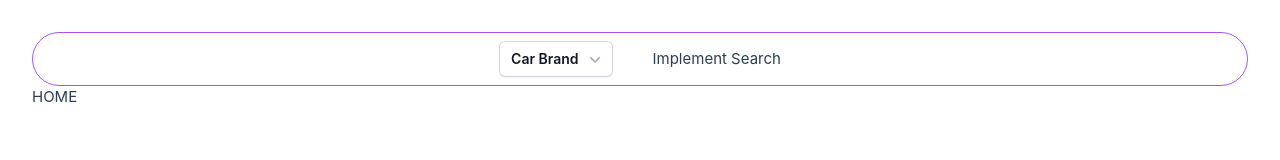
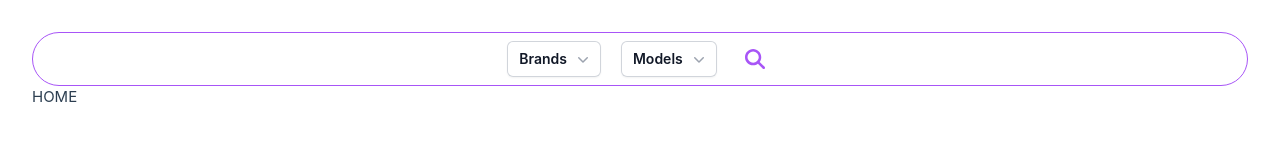
Before and after one commit to skpha13/HackItAll-Frontend, a Vue app: page / in a window 1280 px wide. Shown: the top 160 px of the page. Built offline with nearby package versions, Linux system fonts and the light colour scheme.

Commit message:
feat: done navbar

```diff
--- a/package.json
+++ b/package.json
@@ -11,6 +11,11 @@
     "type-check": "vue-tsc --build --force"
   },
   "dependencies": {
+    "@fortawesome/fontawesome-svg-core": "^6.5.2",
+    "@fortawesome/free-brands-svg-icons": "^6.5.2",
+    "@fortawesome/free-regular-svg-icons": "^6.5.2",
+    "@fortawesome/free-solid-svg-icons": "^6.5.2",
+    "@fortawesome/vue-fontawesome": "^3.0.6",
     "@headlessui/vue": "^1.7.19",
     "@heroicons/vue": "^2.1.3",
     "vue": "^3.4.21",
--- a/src/App.vue
+++ b/src/App.vue
@@ -1,6 +1,7 @@
 <script setup lang="ts">
 import { RouterView } from 'vue-router'
 import DropdownCarBrand from "@/components/DropdownCarBrand.vue";
+import {ref} from "vue";
 
 const marcaMasina = [
     "audi",
@@ -16,19 +17,41 @@ const brandMarcaMasina = [
   "RS"
 ]
 
-const getCarsFromBrand = async () => {
-  console.log(brandMarcaMasina);
-  return brandMarcaMasina;
+const brand = ref("");
+const model = ref("");
+const getCarsFromBrand = async (carBrand: string) => {
+  brand.value = carBrand;
+//   TODO: Fetch cars from brand
 }
 
+const setModel = (carModel: string) => {
+  model.value = carModel;
+}
+
+const submitSearch = async () => {
+  console.log(brand.value, model.value);
+}
 
 </script>
 
 <template>
   <div class="flex flex-row justify-center items-center
               border border-purple-500 rounded-full p-2">
-    <DropdownCarBrand @has-chosen-brand="getCarsFromBrand" :car-brands="marcaMasina" class="mr-10"></DropdownCarBrand>
-    <p>Implement Search</p>
+    <DropdownCarBrand @has-chosen-brand="carBrand => getCarsFromBrand(carBrand)"
+                      :car-brands="marcaMasina"
+                      button-label="Brands"
+                      class="mr-5" />
+
+    <DropdownCarBrand :car-brands="brandMarcaMasina"
+                      @has-chosen-brand="car => setModel(car)"
+                      button-label="Models"
+                      class="mr-5"
+    />
+
+    <font-awesome-icon @click="submitSearch"
+                       icon="fa-solid fa-magnifying-glass"
+                       class="text-xl text-purple-500 hover:bg-purple-100 hover:rounded-lg p-2"
+    />
   </div>
 
   <RouterView />
--- a/src/components/DropdownCarBrand.vue
+++ b/src/components/DropdownCarBrand.vue
@@ -1,21 +1,29 @@
 <script setup lang="ts">
 import { Menu, MenuButton, MenuItem, MenuItems } from '@headlessui/vue'
 import { ChevronDownIcon } from '@heroicons/vue/20/solid'
+import {ref} from "vue";
 
 const props = defineProps<{
-  carBrands: Array<string>
+  buttonLabel: string,
+  carBrands: string[]
 }>();
 
 const emit = defineEmits<{
-  (e: 'hasChosenBrand'): void
+  (e: 'hasChosenBrand', carBrand: string): void
 }>();
+
+const selectedItem = ref(props.buttonLabel);
+const buttonClicked = (brand: string) => {
+  selectedItem.value = brand;
+  emit('hasChosenBrand', brand);
+}
 </script>
 
 <template>
     <Menu as="div" class="relative inline-block text-left">
       <div>
         <MenuButton class="inline-flex w-full justify-center gap-x-1.5 rounded-md bg-white px-3 py-2 text-sm font-semibold text-gray-900 shadow-sm ring-1 ring-inset ring-gray-300 hover:bg-gray-50">
-          Car Brand
+          {{ selectedItem }}
           <ChevronDownIcon class="-mr-1 h-5 w-5 text-gray-400" aria-hidden="true" />
         </MenuButton>
       </div>
@@ -25,7 +33,8 @@ const emit = defineEmits<{
           <div class="py-1">
             <MenuItem v-for="brand in props.carBrands"
                       v-slot=" { active }">
-              <a @click="emit('hasChosenBrand')" :class="[active ? 'bg-gray-100 text-gray-900' : 'text-gray-700', 'block px-4 py-2 text-sm']">{{ brand }}</a>
+              <a @click="buttonClicked(brand)"
+                 :class="[active ? 'bg-gray-100 text-gray-900' : 'text-gray-700', 'block px-4 py-2 text-sm']">{{ brand }}</a>
             </MenuItem>
           </div>
         </MenuItems>
--- /dev/null
+++ b/src/components/SearchMenu.vue
@@ -0,0 +1,26 @@
+<script setup lang="ts">
+const props = defineProps<{
+  cars: Array<string>
+}>();
+
+const emit = defineEmits<{
+  (e: 'clickedSearch', car: string): void
+}>();
+</script>
+
+<template>
+  <div @click="emit('clickedSearch')"
+       class="max-w-md">
+    <label for="default-search" class="mb-2 text-sm font-medium text-gray-900 sr-only">Search</label>
+    <div class="relative">
+      <div class="absolute inset-y-0 start-0 flex items-center ps-3 pointer-events-none">
+        <svg class="w-4 h-4 text-gray-500" aria-hidden="true" xmlns="http://www.w3.org/2000/svg" fill="none" viewBox="0 0 20 20">
+          <path stroke="currentColor" stroke-linecap="round" stroke-linejoin="round" stroke-width="2" d="m19 19-4-4m0-7A7 7 0 1 1 1 8a7 7 0 0 1 14 0Z"/>
+        </svg>
+      </div>
+      <input type="search" id="default-search" class="block w-full p-4 ps-10 text-sm text-gray-900 border border-gray-300 rounded-lg bg-gray-50 focus:ring-purple-500 focus:border-purple-500" placeholder="Search Mockups, Logos..." required />
+      <button type="submit" class="text-white absolute end-2.5 bottom-2.5 bg-purple-500 hover:bg-purple-700 focus:ring-4 focus:outline-none focus:ring-purple-300 font-medium rounded-lg text-sm px-4 py-2">Search</button>
+    </div>
+  </div>
+
+</template>
--- a/src/main.ts
+++ b/src/main.ts
@@ -4,8 +4,14 @@ import { createApp } from 'vue'
 import App from './App.vue'
 import router from './router'
 
+import { library } from '@fortawesome/fontawesome-svg-core'
+import { FontAwesomeIcon } from '@fortawesome/vue-fontawesome'
+import { faMagnifyingGlass } from '@fortawesome/free-solid-svg-icons'
+
+library.add(faMagnifyingGlass)
+
 const app = createApp(App)
 
 app.use(router)
-
+app.component('font-awesome-icon', FontAwesomeIcon);
 app.mount('#app')
```
Also changed, not shown: 1 other file (tests, documents, lock files or other folders).
